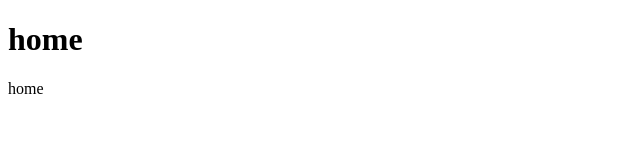
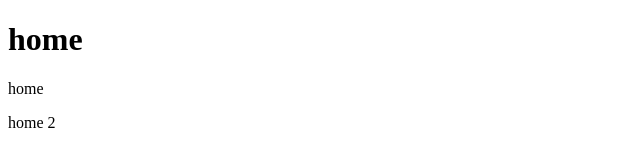
Before and after one commit to CodingZoneBD/Git_Fast, a plain HTML site: page index.html in a window 1280 px wide. Shown: the full height of the page, 0-640 px from the left. Drawn offline with Linux system fonts and the light colour scheme.

Commit message:
Git hub change history
Git hub change history

```diff
--- a/index.html
+++ b/index.html
@@ -11,6 +11,7 @@
     <body>
         <h1>home</h1>
         <p>home</p>
+        <p>home 2</p>
     </body>
 
 </html>
```
